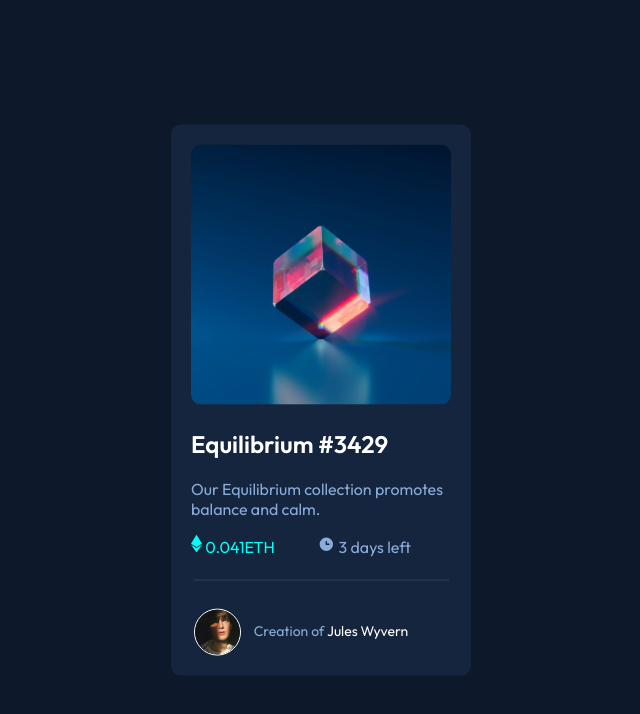
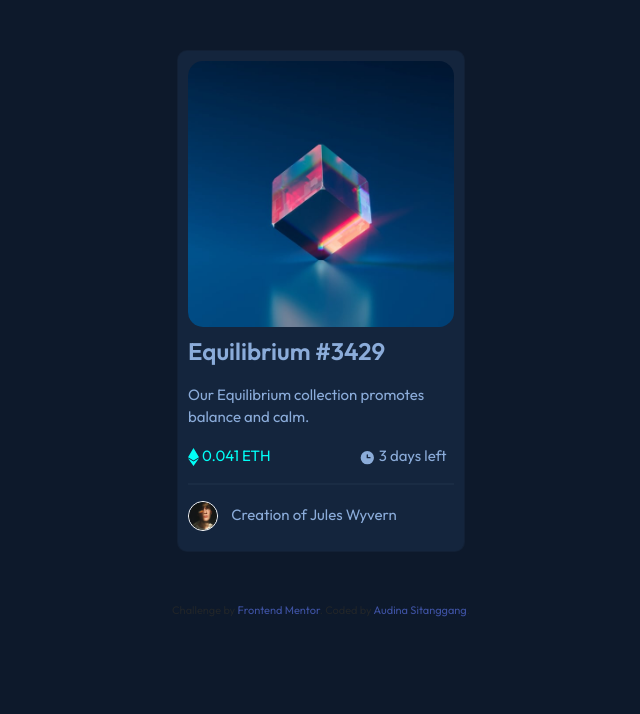
Before and after one commit to audinastgg/NFT-preview-card-component, a plain HTML site: page index.html in a window 1280 px wide. Shown: the whole page, without its empty margins (319-959 px from the left). Drawn offline with nearby package versions, Linux system fonts and the light colour scheme.

Commit message:
Add files via upload

```diff
--- a/index.html
+++ b/index.html
@@ -2,35 +2,54 @@
 <html lang="en">
 <head>
   <meta charset="UTF-8">
-    <meta http-equiv="X-UA-Compatible" content="IE=edge">
-    <meta name="viewport" content="width=device-width, initial-scale=1.0">
+  <meta name="viewport" content="width=device-width, initial-scale=1.0"> <!-- displays site properly based on user's device -->
+
+  <link href="https://cdn.jsdelivr.net/npm/bootstrap@5.1.3/dist/css/bootstrap.min.css" rel="stylesheet" integrity="sha384-1BmE4kWBq78iYhFldvKuhfTAU6auU8tT94WrHftjDbrCEXSU1oBoqyl2QvZ6jIW3" crossorigin="anonymous">
   <link rel="stylesheet" href="style.css">
-    <title>Document</title>
+  <link rel="icon" type="image/png" sizes="32x32" href="./images/favicon-32x32.png">
+
+  <title>Frontend Mentor | NFT preview card component</title>
+
+  <!-- Feel free to remove these styles or customise in your own stylesheet 👍 -->
+  <style>
+    .attribution { font-size: 11px; text-align: center; }
+    .attribution a { color: hsl(228, 45%, 44%); }
+  </style>
 </head>
 <body>
+<main class="container">
   <div class="card">
-        <section class="image-nft">
-            <img class="image" src="images/image-equilibrium.jpg" alt="equilibrium">
-            <h2>Equilibrium #3429</h2>
-            <p>Our Equilibrium collection promotes balance and calm.</p>
-        </section>
+    <img src="images/image-equilibrium.jpg" class="card-img-top" alt="...">
 
-        <section class="equilibrium">
-            <div class="icon">
-                <img src="images/icon-ethereum.svg" alt="ethereum">
-                <span class="cyan">0.041ETH</span>
+    <div class="eye-hover">
+      <img src="images/icon-view.svg" class="eye" alt="">
     </div>
-            <div class="icon" id="days">
-                <img src="images/icon-clock.svg" alt="clock">
-                <span class="clock">3 days left</span>
-            </div>
-        </section>
+
+    <div class="card-body">
+      <h4><a href="#">Equilibrium #3429</a></h4>
+      <p class="card-text">Our Equilibrium collection promotes balance and calm.</p>
+
+      <ul class="ethereum">
+        <li class="eth">
+          <img src="images/icon-ethereum.svg" alt=""> 0.041 ETH
+        </li>
+        <li class="clock"><img src="images/icon-clock.svg" alt=""> 3 days left</li>
+      </ul>
+
       <hr>
 
       <div class="creator">
-            <img src="images/image-avatar.png" alt="avatar">
-            <span>Creation of <span class="name">Jules Wyvern</span></span>
+        <img src="images/image-avatar.png" alt="">
+        <span>Creation of <a href="#">Jules Wyvern</a></span>
       </div>
+
+    </div>
+  </div>
+</main>
+
+  <div class="attribution">
+    Challenge by <a href="https://www.frontendmentor.io?ref=challenge" target="_blank">Frontend Mentor</a>.
+    Coded by <a href="#">Audina Sitanggang</a>.
   </div>
 </body>
 </html>
--- a/style.css
+++ b/style.css
@@ -1,96 +1,116 @@
 @import url('https://fonts.googleapis.com/css2?family=Outfit:wght@300;400;600&display=swap');
 
 body {
-    margin: 0;
-    width: 1440px;
+    font-family: 'Outfit', sans-serif;
     background-color: hsl(217, 54%, 11%);
-    text-align: center;
-    font-family: 'Outfit', sans-serif;
+}
+.container {
+    display: flex;
+    justify-content: center;
+    flex-direction: row;
 }
 
 .card {
-   background-color: hsl(216, 50%, 16%);
-   width: 300px;
-   position: absolute;
-   transform: translate(-50%, -50%);
-   top: 50%;
-   left: 50%;
-   margin: 0 auto;
-   padding: 20px 0;
-   border-radius: 10px;
-}
-h2,p {
-    text-align: left;
-    padding-left: 20px;
-    color: hsl(215, 51%, 70%);
-    font-size: 300;
+    width: 18rem;
+    background-color: hsl(216, 50%, 16%);
+    padding: 10px;
+    margin: 50px auto;
+    border-radius: 10px;
 }
 
-h2 {
-    color: white;
-    font-size: 700;
+.card-img-top {
+    border-radius: 15px;
 }
-.image {
-    width: 260px;
-    border-radius: 10px;
+
+.eye-hover {
+    display: flex;
+    justify-content: center;
+    align-items: center;
+    position: absolute;
+    padding: 10px;
+    width: 93%;
+    height: 53%;
+    opacity: 0;
+    transition: 0.3s ease;
+    background-color: hsl(178, 100%, 50%, 0.4);
+    border-radius: 15px;
+}
+
+.eye-hover:hover {
+    opacity: 1;
+    cursor: pointer;
+}
+
+
+
+
+.card-text {
+    color: hsl(215, 51%, 70%);
+    font-size: 15px;
+}
+h4 {
+    color: hsl(215, 51%, 70%);
+    padding-bottom: 10px;
+    font-weight: 600;
+}
+
+h4:hover {
+    color: hsl(178, 100%, 50%);
 
 }
-.equilibrium {
-    font-size: 400;
-    padding-right: 40px;
-    padding-bottom: 15px;
+
+.card-body {
+    padding: 10px 0;
 }
-#days {
-    padding-left: 20px;
+
+.ethereum {
+    color: white;
+    color: hsl(215, 51%, 70%);
+    padding: 0;
+    font-size: 15px;
 }
-.cyan {
+
+ul li{
+    display: inline;
+    list-style: none;
+}
+
+.eth {
+    padding-right: 85px;
     color: hsl(178, 100%, 50%);
-}
-.clock {
-    color: hsl(215, 51%, 70%);
-}
-.icon {
-    display: inline;
-    padding: 0 20px;
+    font-weight: 400;
 }
 
 hr {
-    width: 255px;
     border: 0;
-    border-top: 1px solid hsl(215, 32%, 27%);
+    border-top: 2px solid hsl(215, 32%, 27%);
+    display: flexbox;
+    align-items: center;
+    padding-left: 8px;
+    padding-right: 8px;
 }
 
-.creator {
-    padding-top: 20px;
-    padding-right: 40px;
-    font-size: 14px;
+.creator{
+    color: hsl(215, 51%, 70%);
+    font-size: 15px;
 }
-.creator > img{
+
+.creator > img {
     vertical-align: middle;
-    width: 45px;
-    border: 1px solid white;
+    width: 30px;
+    border: 1px solid hsl(0, 0%, 100%);
     border-radius: 50%;
 }
+
 .creator > span {
     padding-left: 10px;
+}
+
+a {
+    text-decoration: none;
     color: hsl(215, 51%, 70%);
 }
-.name {
-    color: white;
+
+a:hover {
+    color: hsl(178, 100%, 50%);
 }
-
-@media only screen and (max-width: 600px){
-
-    body {
-        width: 375px;
-    }
-    .card {
-        position: absolute;
-        margin: 0 auto;
-    }
-
-    .image {
-        position: relative;
-    }
-
-}
```
Also changed, not shown: 4 other files. Lines whose indentation alone changed are shown as unchanged.
